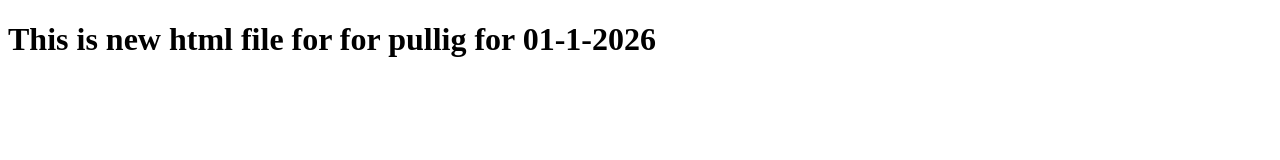
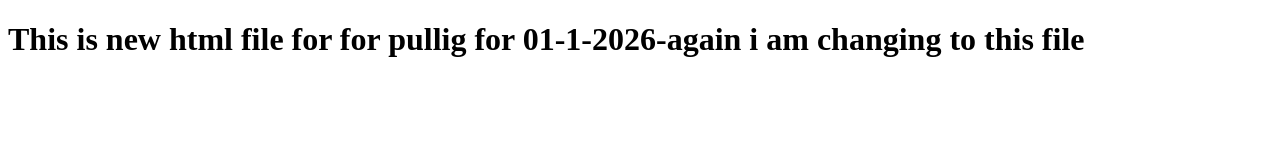
Before and after one commit to babusuccess/samplereepo, a plain HTML site: page New.html in a window 1280 px wide. Drawn offline with Linux system fonts and the light colour scheme.

Commit message:
Fix : i changed my code

```diff
--- a/New.html
+++ b/New.html
@@ -6,6 +6,6 @@
     <title>Document</title>
 </head>
 <body>
-    <h1>This is new html file for for pullig for 01-1-2026</h1>
+    <h1>This is new html file for for pullig for 01-1-2026-again i am changing to this file</h1>
 </body>
 </html>
```
